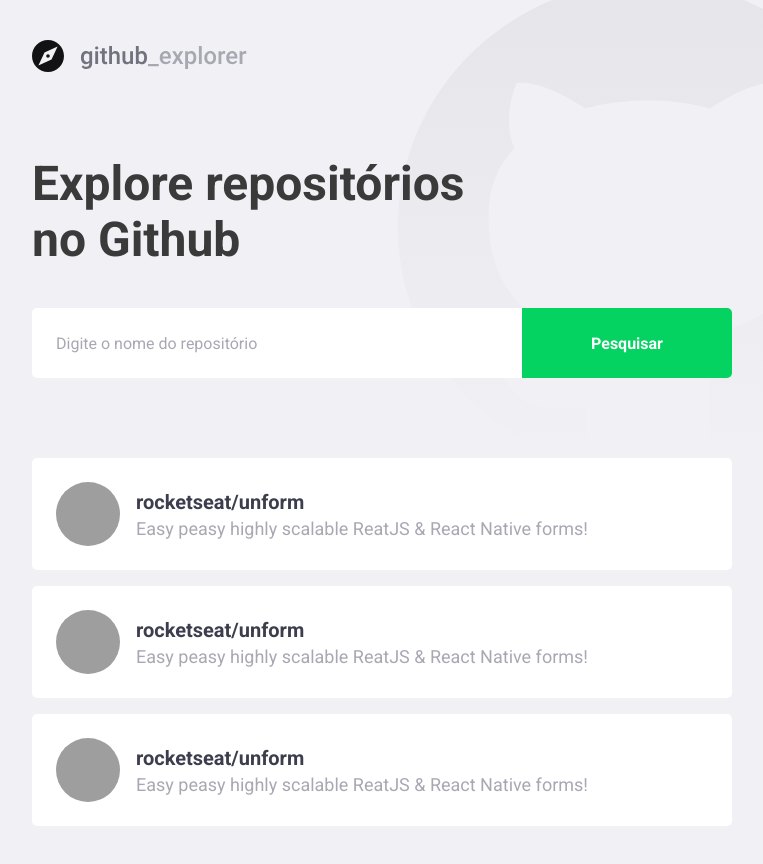
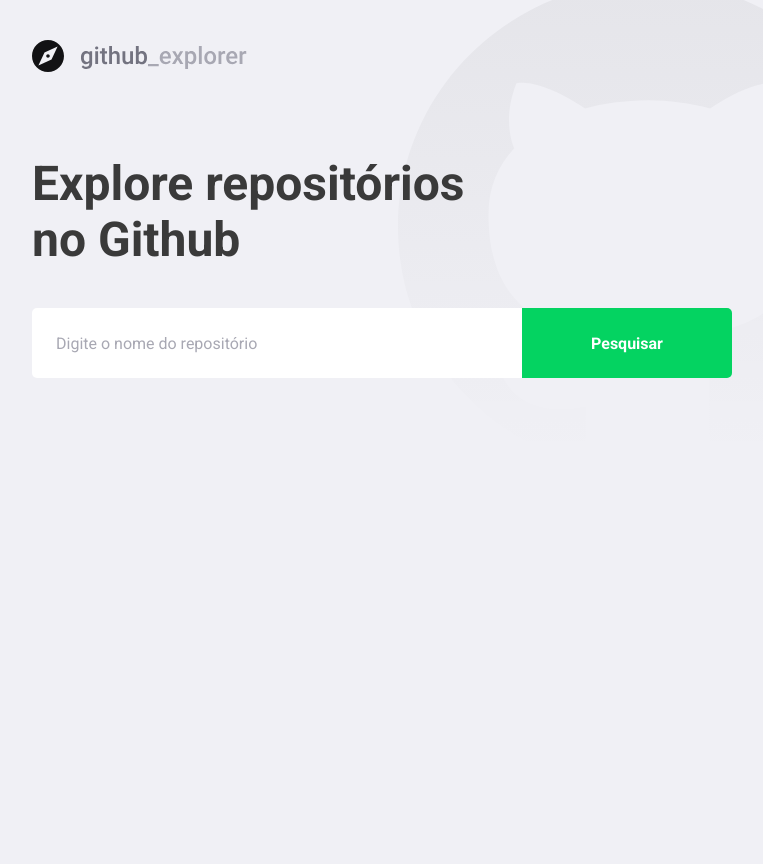
Before and after one commit to moisesVeSouza/05-primeiro-projeto-react, a React (Create React App) app: page / in a window 1280 px wide. Shown: the whole page, without its empty margins (148-911 px from the left). After the commit the page ends 800 px from the top, so only its background shows below. Built offline with nearby package versions, Linux system fonts and the light colour scheme; grey boxes are pictures that could not be loaded.

Commit message:
feat: add API integration

```diff
--- a/package.json
+++ b/package.json
@@ -11,6 +11,7 @@
     "@types/node": "^16.18.126",
     "@types/react": "^18.3.28",
     "@types/react-dom": "^18.3.7",
+    "axios": "^1.14.0",
     "polished": "^4.3.1",
     "react": "^18.3.1",
     "react-dom": "^18.3.1",
--- a/src/pages/Dashboard/index.tsx
+++ b/src/pages/Dashboard/index.tsx
@@ -1,65 +1,63 @@
-import React from 'react';
-
+import React, { useState, FormEvent } from 'react';
 import logoSvg from '../../assets/logo.svg';
+import api from '../../services/api';
 
 import { Title, Form, Repositories } from './styles';
 
+interface Repository {
+    full_name: string;
+    description: string;
+    owner: {
+        login: string;
+        avatar_url: string;
+    };
+}
+
 const Dashboard: React.FC = () => {
+    const [newRepo, setNewRepo] = useState('');
+    const [repositories, setRepositorie] = useState<Repository[]>([]);
+
+    async function handleAddRepository(
+        event: FormEvent<HTMLFormElement>,
+    ): Promise<void> {
+        event.preventDefault();
+
+        const response = await api.get<Repository>(`repos/${newRepo}`);
+
+        const repository = response.data;
+
+        setRepositorie([...repositories, repository]);
+        setNewRepo('');
+    }
+
     return (
         <>
             <img src={logoSvg} alt="Github Explorer" />
             <Title>Explore repositórios no Github</Title>
 
-            <Form>
-                <input placeholder="Digite o nome do repositório" />
+            <Form onSubmit={handleAddRepository}>
+                <input
+                    value={newRepo}
+                    onChange={e => setNewRepo(e.target.value)}
+                    placeholder="Digite o nome do repositório"
+                />
                 <button type="submit">Pesquisar</button>
             </Form>
 
             <Repositories>
-                <a href="teste">
-                    <img
-                        src="https://avatars.githubusercontent.com/u/164575006?v=4&size=64"
-                        alt="Moises Souza"
-                    />
+                {repositories.map(repository => (
+                    <a key={repository.full_name} href="teste">
+                        <img
+                            src={repository.owner.avatar_url}
+                            alt={repository.owner.login}
+                        />
 
-                    <div>
-                        <strong>rocketseat/unform</strong>
-                        <p>
-                            Easy peasy highly scalable ReatJS & React Native
-                            forms!
-                        </p>
-                    </div>
-                </a>
-
-                <a href="teste">
-                    <img
-                        src="https://avatars.githubusercontent.com/u/164575006?v=4&size=64"
-                        alt="Moises Souza"
-                    />
-
-                    <div>
-                        <strong>rocketseat/unform</strong>
-                        <p>
-                            Easy peasy highly scalable ReatJS & React Native
-                            forms!
-                        </p>
-                    </div>
-                </a>
-
-                <a href="teste">
-                    <img
-                        src="https://avatars.githubusercontent.com/u/164575006?v=4&size=64"
-                        alt="Moises Souza"
-                    />
-
-                    <div>
-                        <strong>rocketseat/unform</strong>
-                        <p>
-                            Easy peasy highly scalable ReatJS & React Native
-                            forms!
-                        </p>
-                    </div>
-                </a>
+                        <div>
+                            <strong>{repository.full_name}</strong>
+                            <p>{repository.description}</p>
+                        </div>
+                    </a>
+                ))}
             </Repositories>
         </>
     );
--- a/src/pages/Dashboard/styles.ts
+++ b/src/pages/Dashboard/styles.ts
@@ -76,7 +76,8 @@
         }
 
         div {
-            margin-left: 16px;
+            margin: 0 16px;
+            flex: 1;
 
             strong {
                 font-size: 20px;
--- /dev/null
+++ b/src/services/api.ts
@@ -0,0 +1,7 @@
+import axios from 'axios';
+
+const api = axios.create({
+    baseURL: 'https://api.github.com/',
+});
+
+export default api;
```
Also changed, not shown: .eslintrc.json, 1 other file (tests, documents, lock files or other folders).
